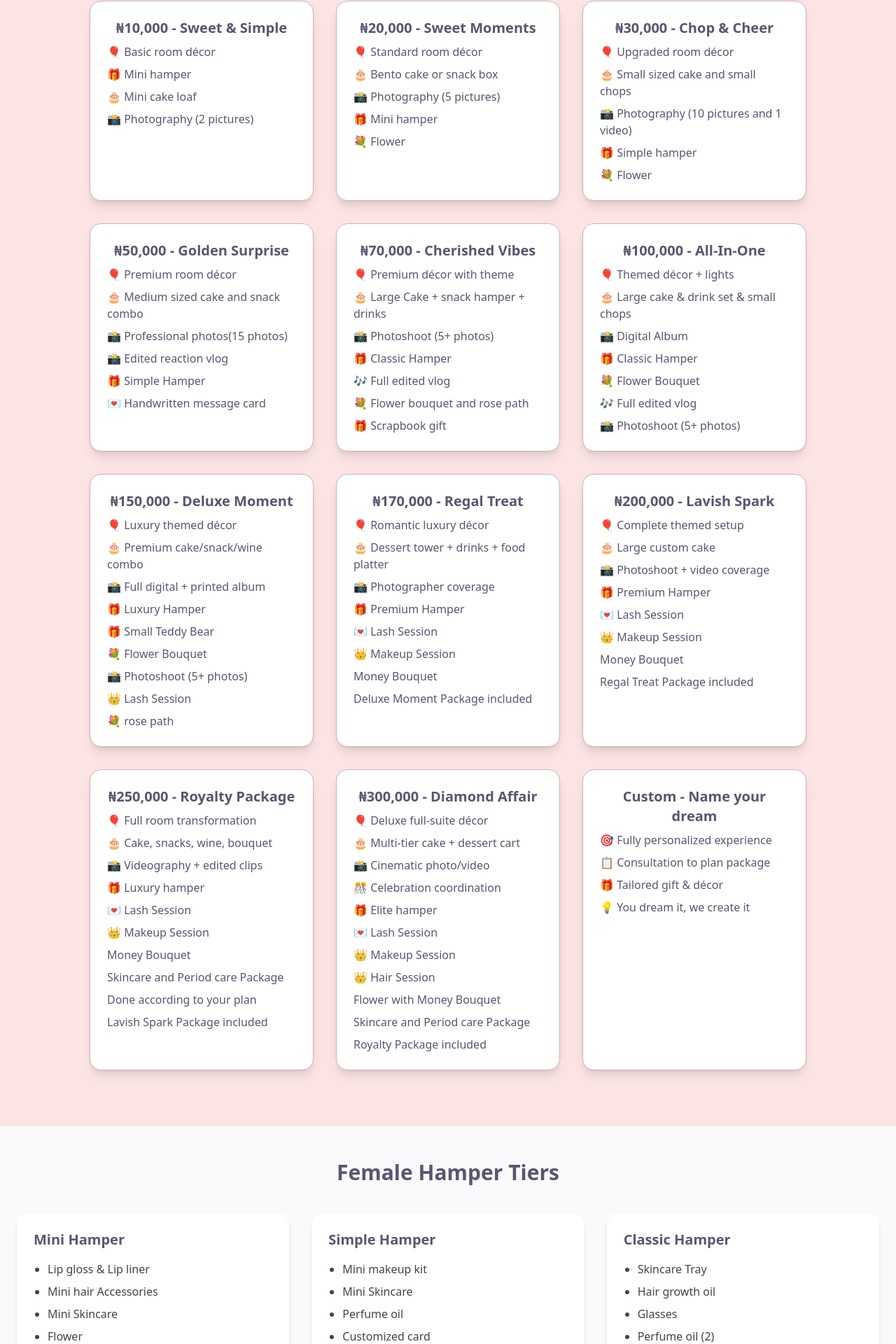
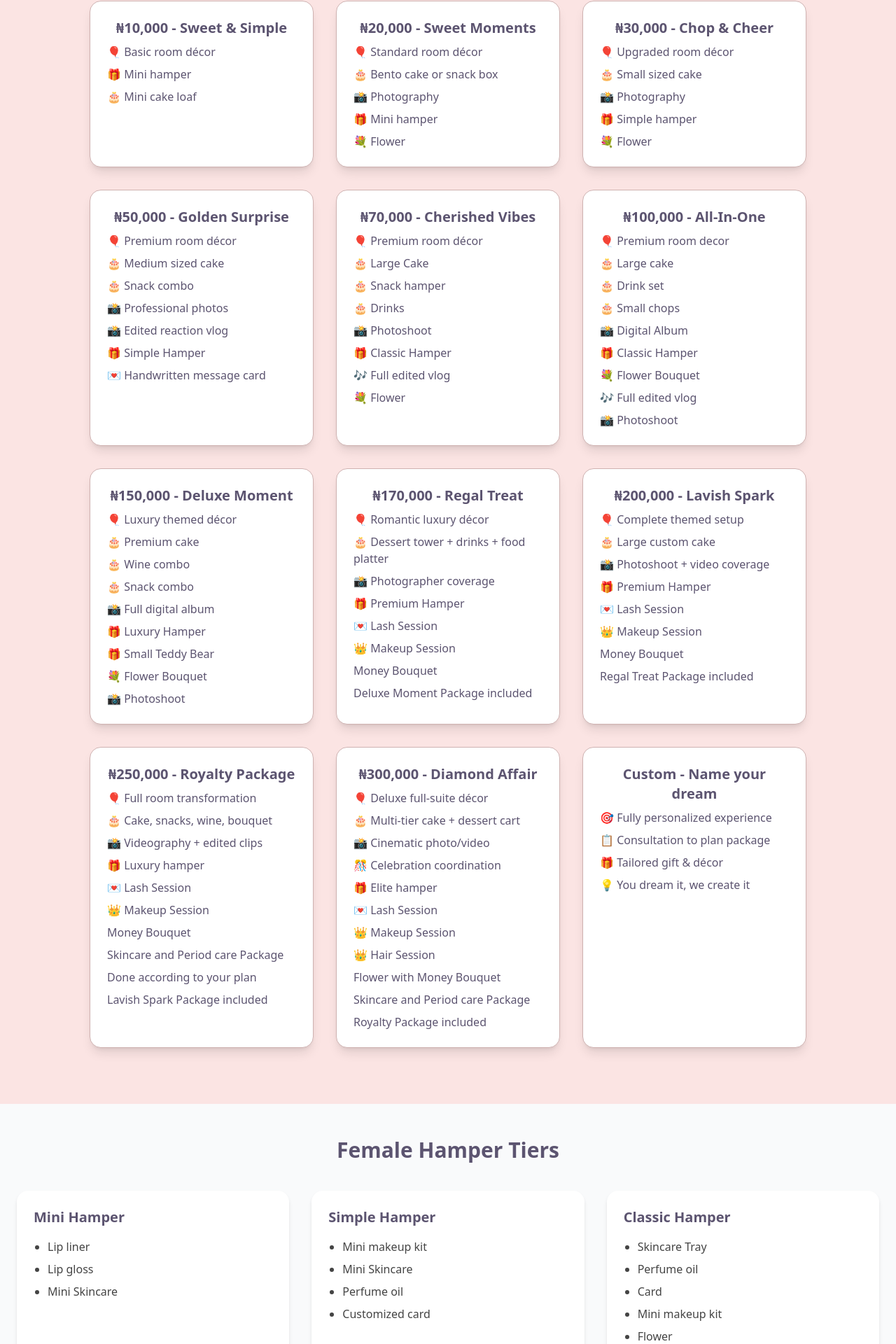
Before and after one commit to naomiogundipe/the_secret_senders, a React (Vite) app: page /services in a window 1280 px wide. Shown: the part 1185-3105 px from the top of the page at 70% size. Built offline with nearby package versions, Linux system fonts and the light colour scheme.

Commit message:
edited the hampers

```diff
--- a/src/Pages/Services.jsx
+++ b/src/Pages/Services.jsx
@@ -116,8 +116,7 @@ const Services = () => {
               features: [
                 "🎈 Basic room décor",
                 "🎁 Mini hamper",
-                "🎂 Mini cake loaf",
-                "📸 Photography (2 pictures)",
+                "🎂 Mini cake loaf"
               ],
             },
             {
@@ -125,7 +124,7 @@ const Services = () => {
               features: [
                 "🎈 Standard room décor",
                 "🎂 Bento cake or snack box",
-                "📸 Photography (5 pictures)",
+                "📸 Photography",
                 "🎁 Mini hamper",
                 "💐 Flower",
               ],
@@ -134,8 +133,8 @@ const Services = () => {
               price: "₦30,000 - Chop & Cheer",
               features: [
                 "🎈 Upgraded room décor",
-                "🎂 Small sized cake and small chops",
-                "📸 Photography (10 pictures and 1 video)",
+                "🎂 Small sized cake ",
+                "📸 Photography",
                 "🎁 Simple hamper",
                 "💐 Flower ",
               ],
@@ -144,8 +143,9 @@ const Services = () => {
               price: "₦50,000 - Golden Surprise",
               features: [
                 "🎈 Premium room décor",
-                "🎂 Medium sized cake and snack combo",
-                "📸 Professional photos(15 photos)",
+                "🎂 Medium sized cake ",
+                "🎂 Snack combo",
+                "📸 Professional photos",
                 "📸 Edited reaction vlog",
                 "🎁 Simple Hamper",
                 "💌 Handwritten message card",
@@ -154,39 +154,42 @@ const Services = () => {
             {
               price: "₦70,000 - Cherished Vibes",
               features: [
-                "🎈 Premium décor with theme",
-                "🎂 Large Cake + snack hamper + drinks",
-                "📸 Photoshoot (5+ photos)",
+                "🎈 Premium room décor ",
+                "🎂 Large Cake ",
+                "🎂 Snack hamper ",
+                "🎂 Drinks",
+                "📸 Photoshoot",
                 "🎁 Classic Hamper",
                 "🎶 Full edited vlog",
-                "💐 Flower bouquet and rose path",
-                "🎁 Scrapbook gift",
+                "💐 Flower",
               ],
             },
             {
               price: "₦100,000 - All-In-One",
               features: [
-                "🎈 Themed décor + lights",
-                "🎂 Large cake & drink set & small chops",
+                "🎈 Premium room decor",
+                "🎂 Large cake ",
+                "🎂 Drink set ",
+                "🎂 Small chops",
                 "📸 Digital Album",
                 "🎁 Classic Hamper",
                 "💐 Flower Bouquet",
                 "🎶 Full edited vlog",
-                "📸 Photoshoot (5+ photos)",
+                "📸 Photoshoot",
               ],
             },
             {
               price: "₦150,000 - Deluxe Moment",
               features: [
                 "🎈 Luxury themed décor",
-                "🎂 Premium cake/snack/wine combo",
-                "📸 Full digital + printed album",
+                "🎂 Premium cake",
+                "🎂 Wine combo",
+                "🎂 Snack combo",
+                "📸 Full digital album",
                 "🎁 Luxury Hamper",
                 "🎁 Small Teddy Bear",
                 "💐 Flower  Bouquet",
-                "📸 Photoshoot (5+ photos)",
-                "👑 Lash Session",
-                "💐 rose path",
+                "📸 Photoshoot",
               ],
             },
             {
--- a/src/components/Hamper.jsx
+++ b/src/components/Hamper.jsx
@@ -5,11 +5,9 @@ const Hamper = () => {
     {
       name: "Mini Hamper",
       items: [
-        "Lip gloss & Lip liner",
-        "Mini hair Accessories",
+        "Lip liner",
+        "Lip gloss ",
         "Mini Skincare",
-        "Flower",
-        "Personalised Note",
       ],
     },
     {
@@ -19,37 +17,28 @@ const Hamper = () => {
         "Mini Skincare",
         "Perfume oil",
         "Customized card",
-        "Mini balloon or flower",
       ],
     },
     {
       name: "Classic Hamper",
       items: [
         "Skincare Tray",
-        "Hair growth oil",
-        "Glasses",
-        "Perfume oil (2)",
-        "Atomizer",
-        "Customised Card",
+        "Perfume oil",
+        "Card",
         "Mini makeup kit",
-        "Mini hair Accessories",
         "Flower",
       ],
     },
     {
       name: "Luxury Hamper",
       items: [
-        "A bag",
+        "Bag",
         "Skincare Tray",
-        "A perfume",
-        "Perfume oil (2)",
-        "Hair care kit",
-        "Hair growth oil",
+        "Perfume",
+        "Perfume oil",
         "Flower bouquet",
         "Mini hair accessories",
         "Hand Mirror",
-        "Sippy cup",
-        "Branded T-Shirt",
       ],
     },
     {
```
